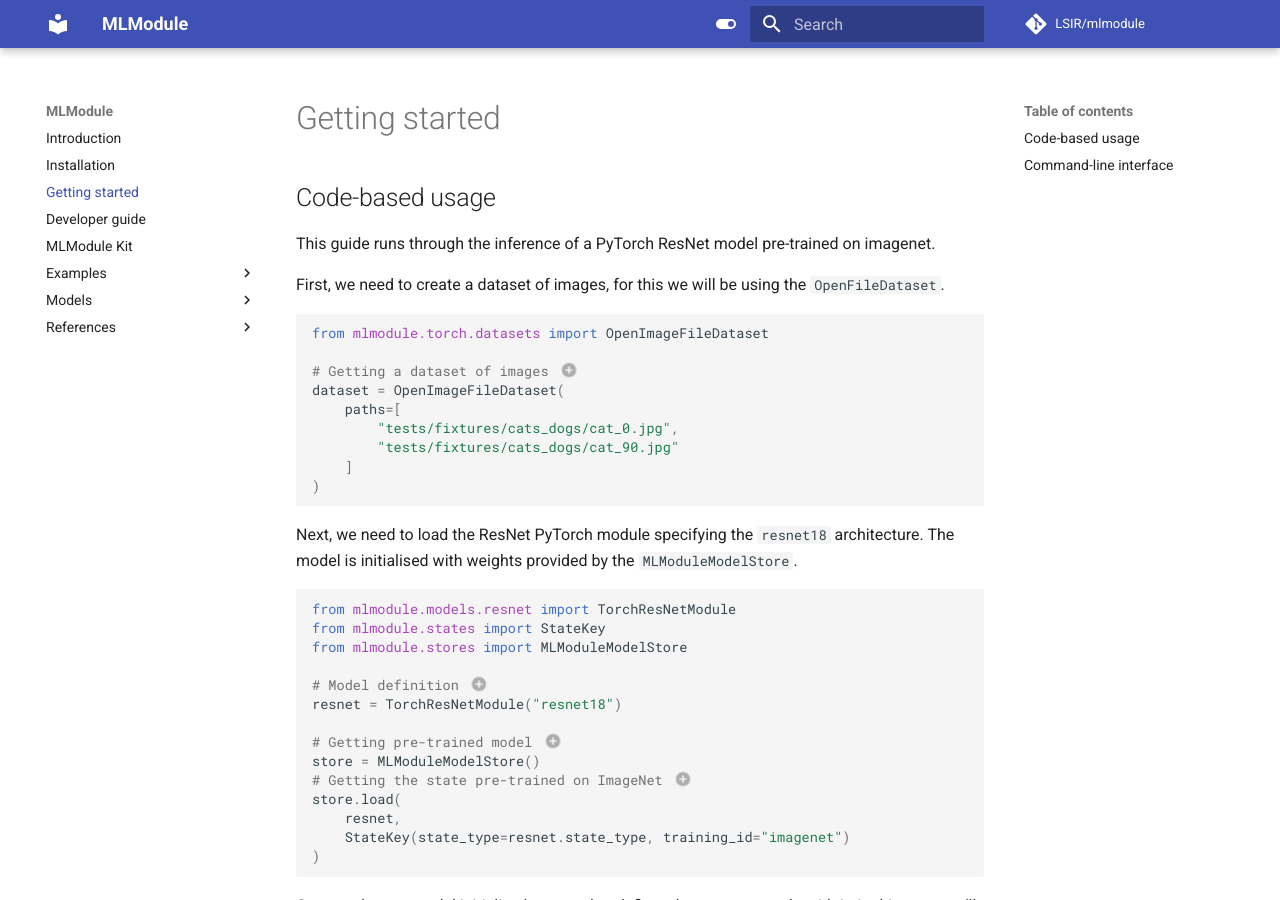
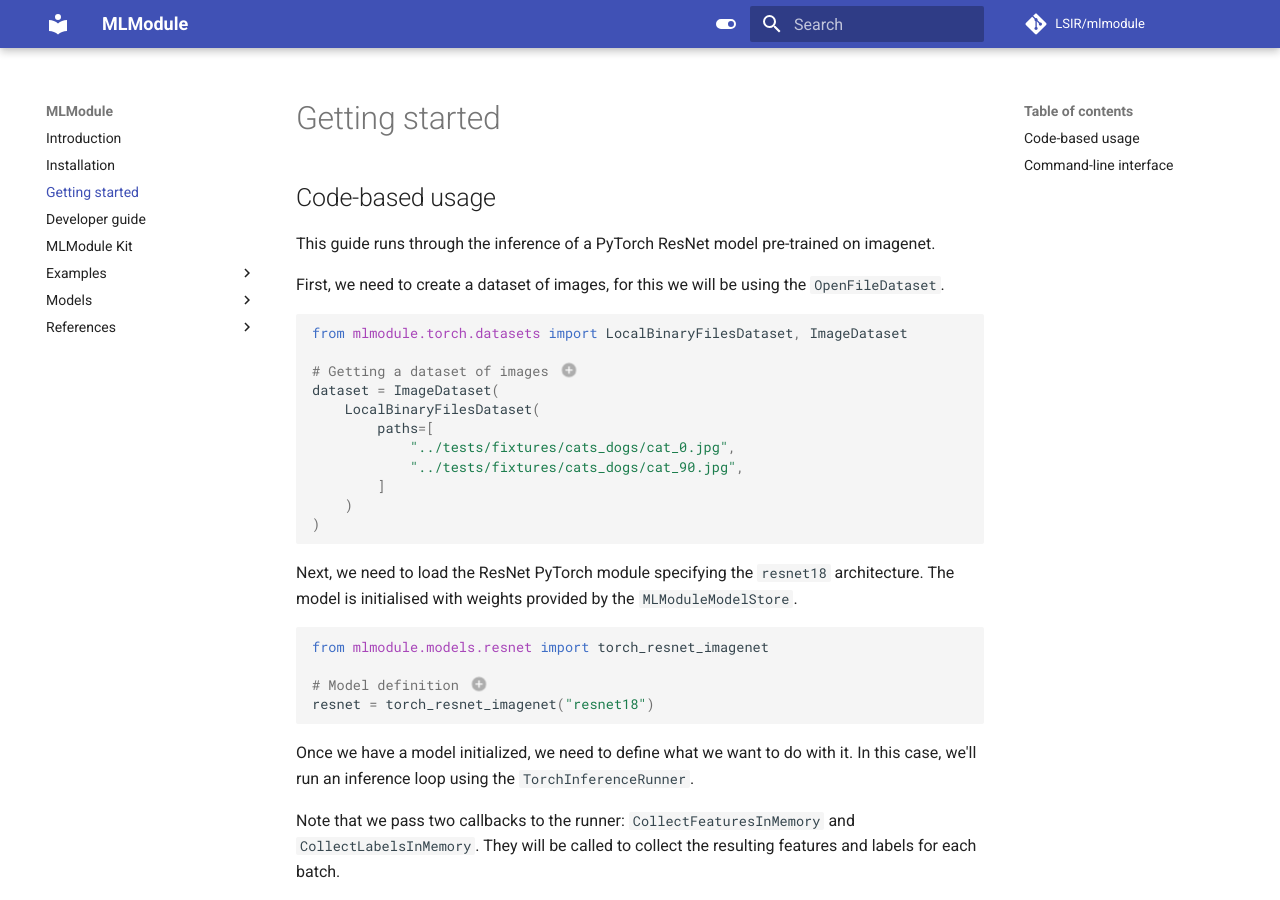
Before and after one commit to mozuma/mozuma, an MkDocs documentation site: the page built from docs/1-getting-started.md, in a window 1280 px wide and 900 px high. Built offline with MkDocs 1.6.1 and Material for MkDocs 9.7.7, drawn with Linux system fonts in a browser that asks for light colours; comment, search, counter and statistics services are not loaded.

Commit message:
Fixed getting started

````diff
--- a/docs/1-getting-started.md
+++ b/docs/1-getting-started.md
@@ -8,15 +24,18 @@ This guide runs through the inference of a PyTorch ResNet model pre-trained on i
 First, we need to create a dataset of images, for this we will be using the `OpenFileDataset`.
 
 ```python
-from mlmodule.torch.datasets import OpenImageFileDataset
+from mlmodule.torch.datasets import LocalBinaryFilesDataset, ImageDataset
 
 # Getting a dataset of images (1)
-dataset = OpenImageFileDataset(
-    paths=[
-        "tests/fixtures/cats_dogs/cat_0.jpg",
-        "tests/fixtures/cats_dogs/cat_90.jpg"
-    ]
+dataset = ImageDataset(
+    LocalBinaryFilesDataset(
+        paths=[
+            "../tests/fixtures/cats_dogs/cat_0.jpg",
+            "../tests/fixtures/cats_dogs/cat_90.jpg",
+        ]
+    )
 )
+
 ```
 
 1.  See [Datasets](references/datasets.md) for a list of available datasets.
@@ -25,25 +44,14 @@ Next, we need to load the ResNet PyTorch module specifying the `resnet18` archit
 The model is initialised with weights provided by the `MLModuleModelStore`.
 
 ```python
-from mlmodule.models.resnet import TorchResNetModule
-from mlmodule.states import StateKey
-from mlmodule.stores import MLModuleModelStore
+from mlmodule.models.resnet import torch_resnet_imagenet
 
 # Model definition (1)
-resnet = TorchResNetModule("resnet18")
+resnet = torch_resnet_imagenet("resnet18")
 
-# Getting pre-trained model (2)
-store = MLModuleModelStore()
-# Getting the state pre-trained on ImageNet (3)
-store.load(
-    resnet,
-    StateKey(state_type=resnet.state_type, training_id="imagenet")
-)
 ```
 
 1. List of all [models](models/index.md)
-2. List of all [stores](references/stores.md)
-3. Description of how states are handled is available is [state's reference](references/states.md)
 
 Once we have a model initialized, we need to define what we want to do with it.
 In this case, we'll run an inference loop using the `TorchInferenceRunner`.
````
Also changed, not shown: other parts of docs/1-getting-started.md (+16 -0 lines), README.md (+5 -0 lines), docs/2-develop.md (+5 -2 lines), docs/1-getting-started.ipynb (added), docs/examples/arcface.ipynb, docs/examples/magface.ipynb, docs/examples/text_to_retrieval_with_clip.ipynb, docs/examples/train_cifar10.ipynb, docs/examples/train_face_emotion_recognizer.ipynb, docs/examples/vinvl.ipynb, 2 other files.
